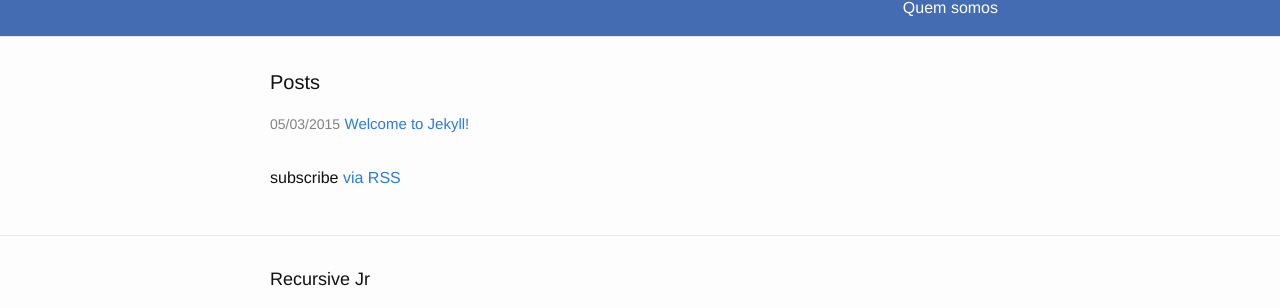
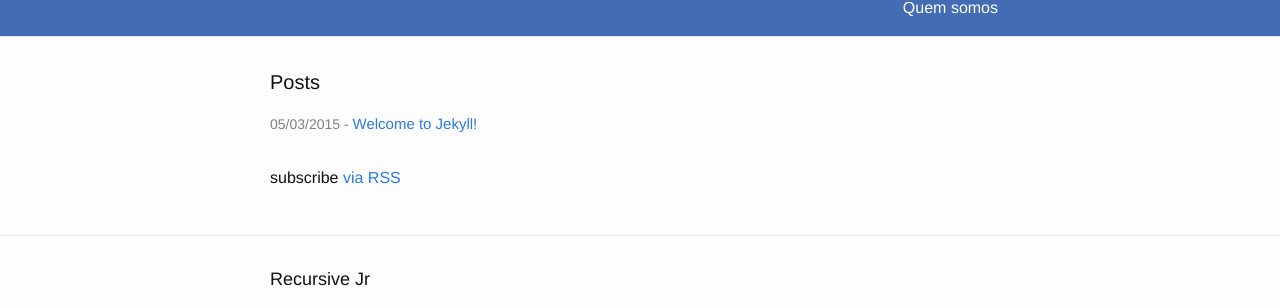
Before and after one commit to dggouveia/recursivejr.github.io, a Jekyll site: the page built from index.html, in a window 1280 px wide. Shown: the part 260-568 px from the top of the page. Built offline with Jekyll 4.4.1, drawn with Linux system fonts in a browser that asks for light colours.

```diff
--- a/index.html
+++ b/index.html
@@ -9,7 +9,7 @@ layout: default
   <ul class="post-list">
     {% for post in site.posts %}
       <li>
-        <span class="post-meta">{{ post.date | date:  "%d/%m/%Y" }}</span>
+        <span class="post-meta">{{ post.date | date:  "%d/%m/%Y" }} - </span>
 
         <!--<h2>-->
           <a class="post-link" href="{{ post.url | prepend: site.baseurl }}">{{ post.title }}</a>
```
